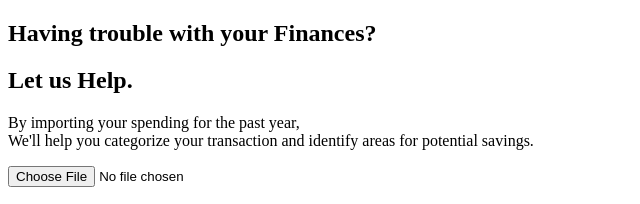
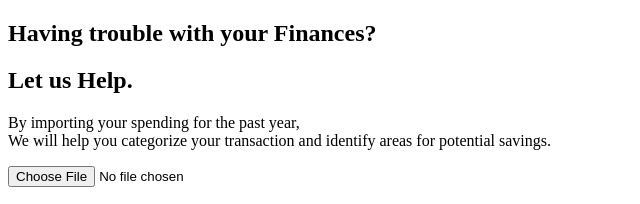
Before and after one commit to timyee90/budgeting-hackathon, a React app: page / in a window 1280 px wide. Shown: the top 204 px of the page, without its empty margins (0-640 px from the left). Built offline with nearby package versions, Linux system fonts and the light colour scheme; the HTML template or start-up script is replaced by a standard one.

Commit message:
Minor change

```diff
--- a/client/src/components/FileInput.jsx
+++ b/client/src/components/FileInput.jsx
@@ -18,7 +18,7 @@
         <p>
           By importing your spending for the past year,
           <br />
-          We'll help you categorize your transaction and identify areas for
+          We will help you categorize your transaction and identify areas for
           potential savings.
         </p>
         <form onSubmit={this.handleSubmit}>
```
